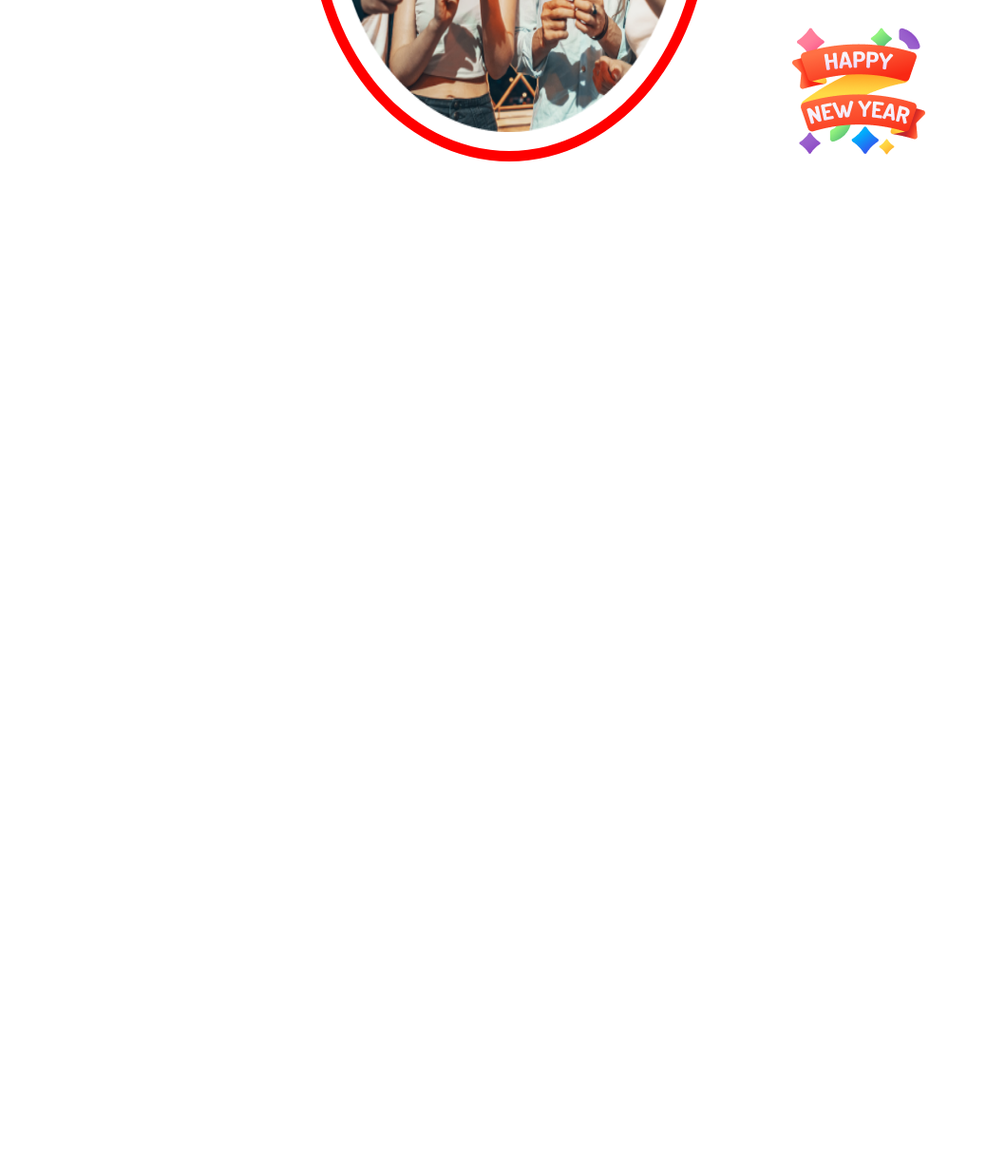
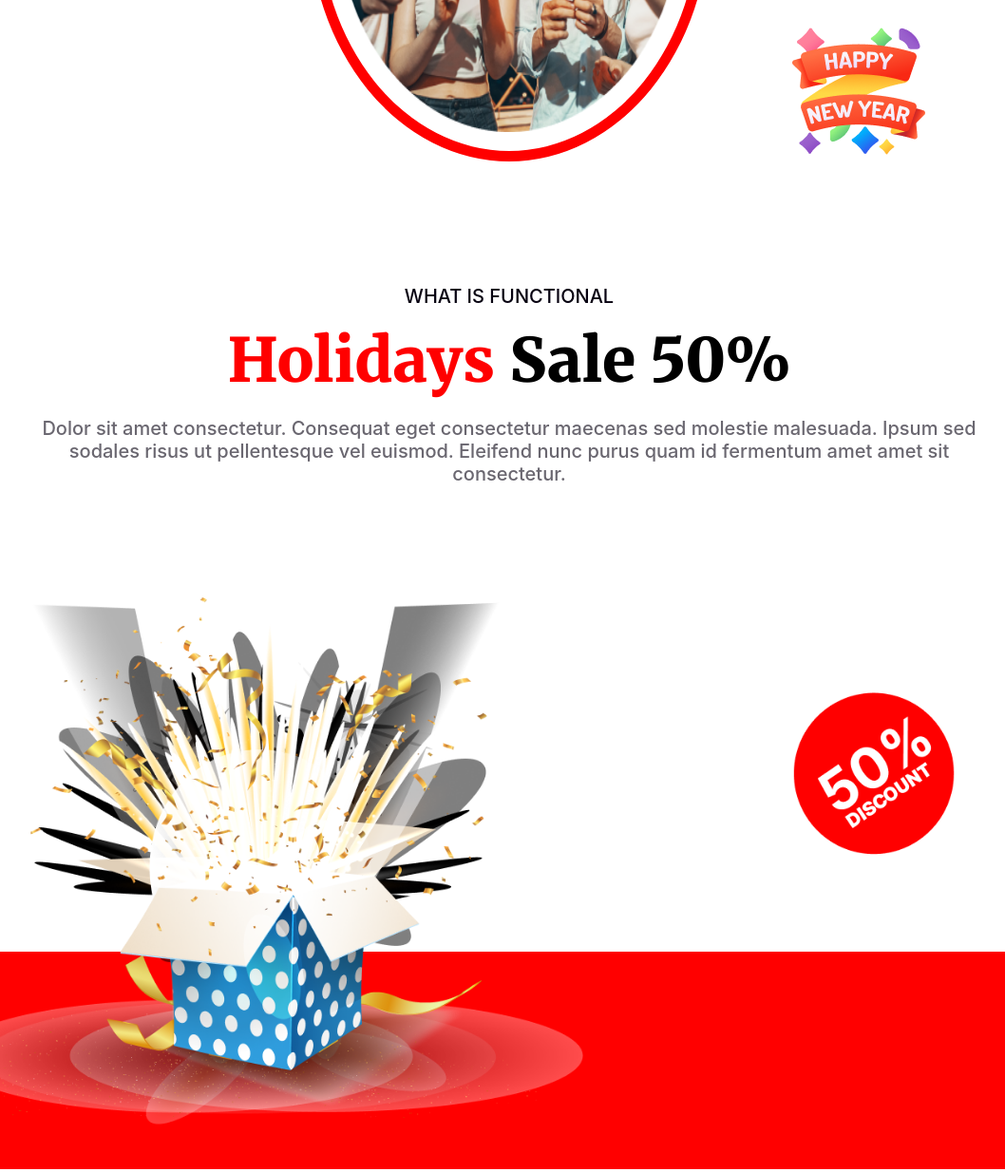
Before and after one commit to Shazzad501/new-year-offer, a plain HTML site: page index.html in a window 1280 px wide. Shown: the part 3607-4841 px from the top of the page at 95% size, without its empty margins (104-1162 px from the left). Before the commit the page ends 3907 px from the top, so only its background shows below. Drawn offline with Linux system fonts and the light colour scheme.

Commit message:
Holiday salse section complete

```diff
--- a/index.html
+++ b/index.html
@@ -74,6 +74,27 @@
           </div>
         </section>
        <!-- New best offer section close -->
+
+       <!-- Holiday section start -->
+        <section class="holiday">
+          <div class="holiday-content">
+            <h4>WHAT IS FUNCTIONAL</h4>
+            <h2><span>Holidays </span>Sale 50%</h2>
+            <p>Dolor sit amet consectetur. Consequat eget consectetur maecenas sed
+              molestie malesuada. Ipsum sed sodales risus ut pellentesque vel euismod. Eleifend nunc purus quam id fermentum amet amet sit consectetur.</p>
+          </div>
+          <div class="holiday-img">
+            <div class="holiday-gift">
+              <img src="images/Group 75.png" alt="">
+            </div>
+            <div class="holiday-discount">
+              <img src="images/Group 44.png" alt="">
+            </div>
+          </div>
+        </section>
+       <!-- Holiday section close -->
+
+
     </main>
     <footer></footer>
   </body>
--- a/style.css
+++ b/style.css
@@ -1,9 +1,9 @@
 /* Google font link start */
-@import url('https://fonts.googleapis.com/css2?family=Merriweather:ital,wght@0,300;0,400;0,700;0,900;1,300;1,400;1,700;1,900&display=swap');
+@import url("https://fonts.googleapis.com/css2?family=Merriweather:ital,wght@0,300;0,400;0,700;0,900;1,300;1,400;1,700;1,900&display=swap");
 /* Google font link close */
 
 /* Universal tag style start */
-*{
+* {
   margin: 0;
   box-sizing: border-box;
   font-family: "Merriweather", serif;
@@ -12,19 +12,18 @@
 /* Universal tag style start */
 
 /* Banner section style start */
-.banner{
+.banner {
   justify-content: center;
   align-items: center;
   max-width: 1320px;
   min-height: 600px;
   margin: 130px auto;
   border-radius: 16px;
-  background:  rgba(0, 0, 0, .4);
+  background: rgba(0, 0, 0, 0.4);
   background-image: url(images/Banner\ Image.png);
   background-blend-mode: overlay;
-
 }
-.banner-content{
+.banner-content {
   color: white;
   height: 600px;
   padding: 190px 0px;
@@ -32,82 +31,79 @@
   align-items: center;
   text-align: center;
 }
-.banner-content p{
+.banner-content p {
   font-size: 28px;
   font-weight: 400px;
-
 }
-.banner-content h3{
-  font-size:70px;
+.banner-content h3 {
+  font-size: 70px;
   font-weight: bold;
 }
 /* Banner section style close */
 
-
 /* off section style start */
-.off-container{
+.off-container {
   width: 802.9px;
   height: 785px;
   margin: auto auto;
   text-align: center;
 }
-.off-container h2{
+.off-container h2 {
   font-size: 80px;
   font-weight: 700;
   color: rgb(255, 0, 0);
-  margin-bottom:40px;
+  margin-bottom: 40px;
 }
-.off-container p{
+.off-container p {
   font-size: 20px;
   font-weight: 500;
   color: rgb(255, 0, 0);
-  margin-bottom:20px;
+  margin-bottom: 20px;
 }
-.off-container h4{
+.off-container h4 {
   color: rgb(7, 2, 17);
   font-family: Inter;
   font-size: 42px;
   font-weight: 700;
-  margin-bottom:47px;
+  margin-bottom: 47px;
 }
 
 /* off section style close */
 
-
 /* Midnight party section style start */
-.midnight{
+.midnight {
   max-width: 1320px;
   min-height: 600px;
-margin:200px auto;
+  margin: 200px auto;
   border-radius: 12px;
-background: linear-gradient(90.00deg, rgb(7, 2, 17),rgba(7, 2, 17, 0) 100%),
+  background: linear-gradient(90deg, rgb(7, 2, 17), rgba(7, 2, 17, 0) 100%),
     url(images/Vectorrr.png);
   display: flex;
   flex-wrap: wrap;
   justify-content: center;
   align-items: center;
 }
-.midnight-content{
+.midnight-content {
   width: 50%;
   text-align: start;
-  padding-left:100px;
+  padding-left: 100px;
 }
-.midnight-content h3{
+.midnight-content h3 {
   color: rgb(255, 255, 255);
   font-family: Merriweather;
   font-size: 56px;
   font-weight: 900;
   margin-bottom: 20px;
 }
-.midnight-content p{
+.midnight-content p {
   color: rgba(255, 255, 255, 0.8);
   font-family: Inter;
-font-size:18px;
+  font-size: 18px;
   font-weight: 400;
   letter-spacing: 0%;
   margin-bottom: 40px;
 }
-.midnight-content button{
+.midnight-content button {
   color: rgba(255, 255, 255, 0.8);
   font-family: Inter;
   font-size: 18px;
@@ -117,7 +113,7 @@ border: none;
   cursor: pointer;
   margin-left: 30px;
 }
-.midnight-img{
+.midnight-img {
   width: 50%;
   text-align: center;
   justify-content: center;
@@ -125,9 +121,8 @@ margin-left: 30px;
 }
 /* Midnight party section style close */
 
-
 /* New park hotel section style start */
-.new-park-hotel{
+.new-park-hotel {
   max-width: 1320px;
   min-height: 482px;
   text-align: center;
@@ -135,27 +130,30 @@ align-items: center;
   justify-content: center;
   margin: auto auto;
   border-radius: 16px;
-background: linear-gradient(180.00deg, rgba(255, 0, 0, 0.1),rgba(255, 0, 0, 0) 100%);
-
+  background: linear-gradient(
+    180deg,
+    rgba(255, 0, 0, 0.1),
+    rgba(255, 0, 0, 0) 100%
+  );
 }
-.new-park-hotel h3{
+.new-park-hotel h3 {
   font-family: Inter;
   font-size: 28px;
   font-weight: 600;
-line-height:50px;
+  line-height: 50px;
 }
-.n-p-h-h3-1{
-  padding-top:100px;
+.n-p-h-h3-1 {
+  padding-top: 100px;
 }
-.new-park-hotel span{
-  color:rgb(255, 0, 0);
+.new-park-hotel span {
+  color: rgb(255, 0, 0);
 }
-.new-park-hotel button{
+.new-park-hotel button {
   color: rgb(255, 255, 255);
   font-family: Inter;
   font-size: 18px;
   font-weight: 700;
-background-color:rgb(255, 0, 0) ;
+  background-color: rgb(255, 0, 0);
   margin: 40px;
   justify-content: center;
   align-items: center;
@@ -165,83 +163,150 @@ cursor: pointer;
 }
 /* New park hotel section style close */
 
-
-
-
 /* New best offer section style start */
-.new-best-offer{
+.new-best-offer {
   max-width: 1320px;
   min-height: 463px;
   display: flex;
-  margin:130px auto;
+  margin: 130px auto;
 }
-.new-best-offer div{
+.new-best-offer div {
   max-width: 33%;
   min-height: 100%;
-
 }
-.nbo-content-a{
+.nbo-content-a {
   text-align: start;
   align-items: center;
   justify-content: center;
-  padding-top:140px;
+  padding-top: 140px;
   padding-left: 10px;
   padding-right: 10px;
-  margin-right:0.5%;
+  margin-right: 0.5%;
 }
-.nbo-content-a h4{
+.nbo-content-a h4 {
   color: rgb(255, 0, 0);
   font-family: Inter;
   font-size: 20px;
   font-weight: 500;
-margin-bottom:15px;
+  margin-bottom: 15px;
 }
-.nbo-content-a h2{
+.nbo-content-a h2 {
   color: rgb(7, 2, 17);
   font-family: Merriweather;
   font-size: 42px;
   font-weight: 900;
   margin-bottom: 15px;
 }
-  .nbo-content-a p{
+.nbo-content-a p {
   color: rgba(7, 2, 17, 0.6);
   font-family: Inter;
   font-size: 20px;
   font-weight: 400;
 }
-  .nbo-img{
+.nbo-img {
   border-radius: 50%;
   box-sizing: border-box;
   border: 11px solid rgb(255, 0, 0);
   text-align: center;
-  padding:20px;
+  padding: 20px;
 }
-  .nbo-img img{
-  width:100%;
-  height:100%;
+.nbo-img img {
+  width: 100%;
+  height: 100%;
 }
-  .nbo-content-b{
+.nbo-content-b {
   margin-left: 0.5%;
-    text-align:start;
+  text-align: start;
   align-items: center;
   justify-content: center;
-    padding-left:80px;
-    padding-top:142px;
+  padding-left: 80px;
+  padding-top: 142px;
 }
-  .nbo-content-b h2{
+.nbo-content-b h2 {
   color: rgb(255, 0, 0);
   font-family: Inter;
   font-size: 44px;
   font-weight: 700;
   margin-bottom: 20px;
 }
-  .nbo-content-b p{
+.nbo-content-b p {
   color: rgba(7, 2, 17, 0.6);
   font-family: Inter;
   font-size: 20px;
   font-weight: 500;
 }
-  .nbo-content-b img{
-    margin-top:40px;
+.nbo-content-b img {
+  margin-top: 40px;
 }
 /* New best offer section style close */
+
+/* holiday section style start */
+.holiday {
+  max-width: 1320px;
+  min-height: 986.07px;
+  margin: auto auto;
+}
+.holiday-content {
+  width: 80%;
+  justify-content: center;
+  align-items: center;
+  margin: auto auto;
+  margin-bottom: 58px;
+}
+.holiday h4 {
+  color: rgb(7, 2, 17);
+  font-family: Inter;
+  font-size: 20px;
+  font-weight: 500;
+  margin-bottom: 15px;
+  text-align: center;
+}
+.holiday h2 {
+  font-family: Merriweather;
+  font-size: 64px;
+  font-weight: 900;
+  margin-bottom: 20px;
+  text-align: center;
+}
+.holiday h2 span {
+  color: rgb(255, 0, 0);
+}
+.holiday p {
+  color: rgba(7, 2, 17, 0.6);
+  font-family: Inter;
+  font-size: 20px;
+  font-weight: 500;
+  text-align: center;
+}
+.holiday-img {
+  width: 100%;
+  height: 662.07px;
+  display: flex;
+  background-image: url(images/Rectangle\ 2.png);
+  background-position: bottom;
+  background-repeat: no-repeat;
+}
+.holiday-gift {
+  width: 60%;
+  height: 100%;
+  text-align: center;
+  justify-content: center;
+  align-items: center;
+}
+.holiday-gift img {
+  width: 668.82px;
+  height: 570.96px;
+  margin-top: 60px;
+}
+.holiday-discount {
+  width: 40%;
+  height: 100%;
+  padding-top: 120px;
+  text-align: center;
+  align-items: center;
+}
+.holiday-discount img {
+  width: 250.84px;
+  height: 250.84px;
+}
+/* holiday section style close */
```
Lines whose indentation alone changed are shown as unchanged.
